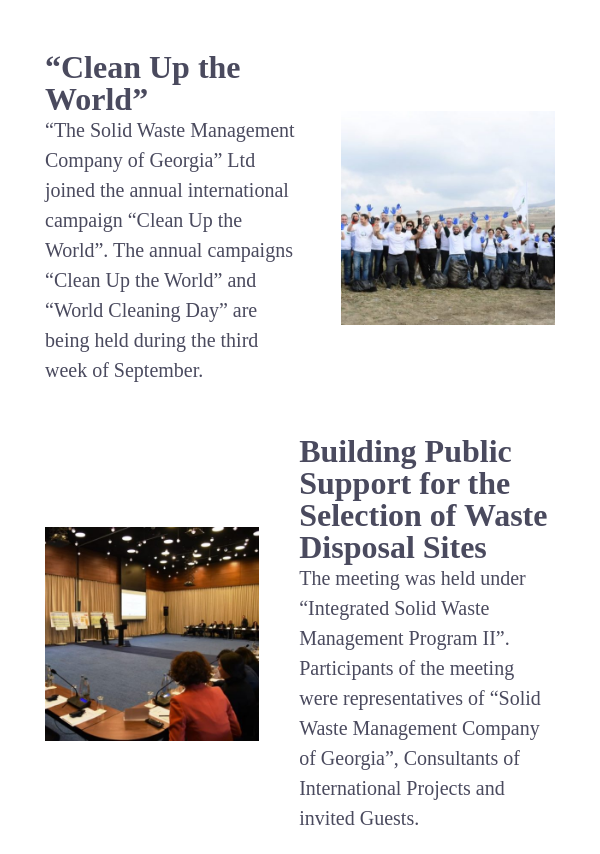
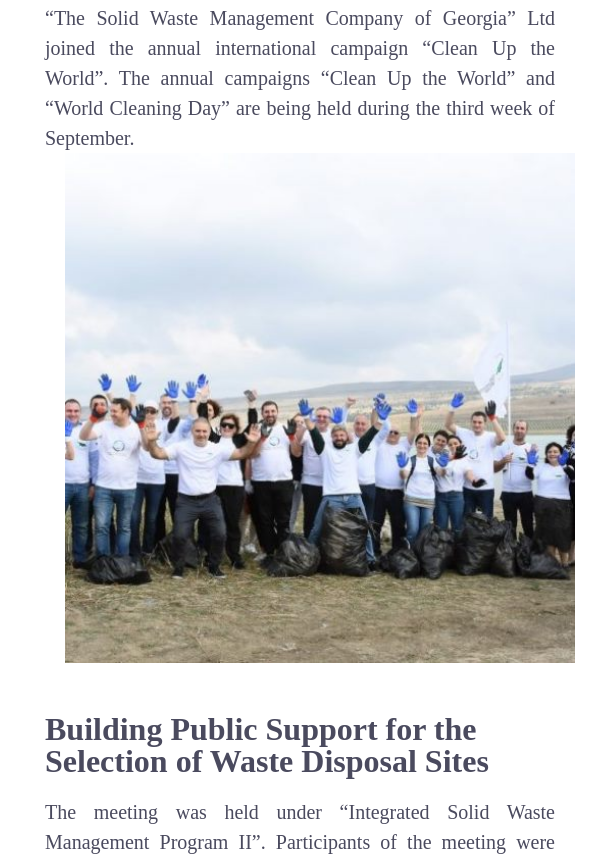
Before and after one commit to NatiaBandzeladze/Final_project, a website: page index.html in a window 600 px wide. Shown: the part 1075-1929 px from the top of the page. Drawn offline with nearby package versions, Linux system fonts and the light colour scheme; a web font is replaced by a local one.

Commit message:
news responsive

```diff
--- a/scss/components/main.scss
+++ b/scss/components/main.scss
@@ -68,7 +68,7 @@ body {
 
     .news-container {
         .news {
-            margin-top: $margin-top200;
+            margin-top: $margin-top100;
 
             .box1 {
                 @extend %flex;
@@ -76,54 +76,45 @@ body {
                 margin-bottom: $margin-bottom50;
 
                 .h6-p {
-                    max-width: 58%;
 
                     h6 {
                         font-size: $font-size-biggest;
                         font-weight: 600;
                         color: #4A4A5E;
+                        margin-bottom: $margin-bottom20;
                     }
 
                     p {
                         font-size: $font-size-mediumbig;
                         font-weight: 500;
                         color: #4A4A5E;
+                        text-align: justify;
                         line-height: 1.5;
                     }
-                }
-
-                img {
-                    max-width: 42%;
-                    margin-left: $margin-left40;
                 }
             }
 
             .box2 {
                 @extend %flex;
-                flex-direction: row-reverse;
                 @include d-flex (space-between, center);
                 margin-bottom: $margin-bottom50;
 
                 .h6-p {
-                    max-width: 58%;
 
                     h6 {
                         font-size: $font-size-biggest;
                         font-weight: 600;
                         color: #4A4A5E;
+                        margin-bottom: $margin-bottom20;
                     }
 
                     p {
                         font-size: $font-size-mediumbig;
                         font-weight: 500;
                         color: #4A4A5E;
+                        text-align: justify;
                         line-height: 1.5;
                     }
-                }
-
-                img {
-                    max-width: 42%;
-                    margin-right: $margin-right40;
                 }
             }
         }
@@ -177,3 +168,50 @@ body {
         display: none;
     }
 }
+
+@media screen and (min-width: 600px){
+    .box1{
+        h6{
+            width:55%;
+        }
+        img{
+            width: 40%;
+            margin-left: $margin-left40;
+        }
+    }
+}
+
+@media screen and (max-width: 600px) {
+    .box1{
+        flex-direction: column;
+        h6{
+            width: 100%;
+        }
+        img{
+            width: 100%;
+        }
+    }
+}
+@media screen and (min-width: 600px){
+    .box2{
+        flex-direction: row-reverse;
+        h6{
+            width:55%;
+        }
+        img{
+            width: 40%;
+            margin-right: $margin-right40;
+        }
+    }
+}
+@media screen and (max-width: 600px){
+    .box2{
+    flex-direction: column;
+        h6{
+            width: 100%;
+        }
+        img{
+            width: 100%;
+        }
+    }
+}
```
Also changed, not shown: css/style.css.
